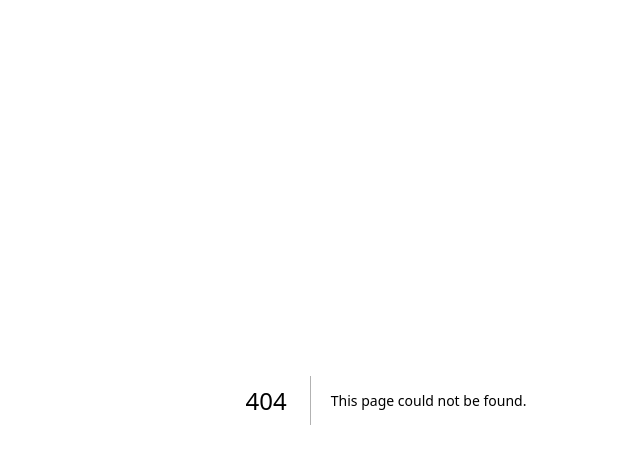
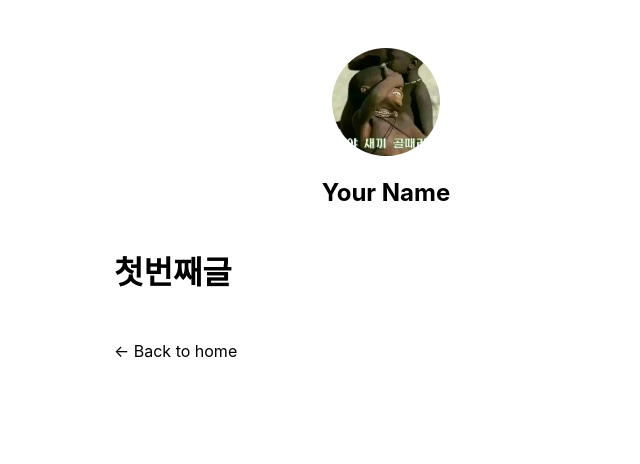
Before and after one commit to julboy2/nextjs-blog, a Next.js app: page /posts/first-post in a window 1280 px wide. Before the commit this address had no page. Shown: the top 464 px of the page, without its empty margins (254-894 px from the left). Built offline with nearby package versions, Linux system fonts and the light colour scheme.

Commit message:
css 적용

```diff
--- /dev/null
+++ b/components/Layout.js
@@ -0,0 +1,69 @@
+import Head from 'next/head';
+import Image from 'next/image';
+import styles from './layout.module.css';
+import utilStyles from '../styles/utils.module.css';
+import Link from 'next/link';
+
+const name = 'Your Name';
+export const siteTitle = 'Next.js Sample Website';
+
+export default function Layout({ children, home }) {
+  return (
+    <div className={styles.container}>
+      <Head>
+        <link rel="icon" href="/favicon.ico" />
+        <meta
+          name="description"
+          content="Learn how to build a personal website using Next.js"
+        />
+        <meta
+          property="og:image"
+          content={`https://og-image.vercel.app/${encodeURI(
+            siteTitle,
+          )}.png?theme=light&md=0&fontSize=75px&images=https%3A%2F%2Fassets.vercel.com%2Fimage%2Fupload%2Ffront%2Fassets%2Fdesign%2Fnextjs-black-logo.svg`}
+        />
+        <meta name="og:title" content={siteTitle} />
+        <meta name="twitter:card" content="summary_large_image" />
+      </Head>
+      <header className={styles.header}>
+        {home ? (
+          <>
+            <Image
+              priority
+              src="/images/profile.jpg"
+              className={utilStyles.borderCircle}
+              height={144}
+              width={144}
+              alt=""
+            />
+            <h1 className={utilStyles.heading2Xl}>{name}</h1>
+          </>
+        ) : (
+          <>
+            <Link href="/">
+              <Image
+                priority
+                src="/images/profile.jpg"
+                className={utilStyles.borderCircle}
+                height={108}
+                width={108}
+                alt=""
+              />
+            </Link>
+            <h2 className={utilStyles.headingLg}>
+              <Link href="/" className={utilStyles.colorInherit}>
+                {name}
+              </Link>
+            </h2>
+          </>
+        )}
+      </header>
+      <main>{children}</main>
+      {!home && (
+        <div className={styles.backToHome}>
+          <Link href="/">← Back to home</Link>
+        </div>
+      )}
+    </div>
+  );
+}
--- /dev/null
+++ b/components/layout.module.css
@@ -0,0 +1,15 @@
+.container {
+    max-width: 36rem;
+    padding: 0 1rem;
+    margin: 3rem auto 6rem;
+  }
+
+  .header {
+    display: flex;
+    flex-direction: column;
+    align-items: center;
+  }
+
+  .backToHome {
+    margin: 3rem 0 0;
+  }
--- /dev/null
+++ b/pages/posts/first-post.js
@@ -0,0 +1,13 @@
+import Head from "next/head";
+import Layout from "../../components/Layout";
+
+export default function FirstPost(){
+    return (
+    <Layout>
+    <Head>
+        <title>첫번째 글 타이틀</title>
+    </Head>
+        <h1>첫번째글</h1>
+    </Layout>
+    )
+}
--- /dev/null
+++ b/styles/utils.module.css
@@ -0,0 +1,52 @@
+.heading2Xl {
+    font-size: 2.5rem;
+    line-height: 1.2;
+    font-weight: 800;
+    letter-spacing: -0.05rem;
+    margin: 1rem 0;
+  }
+
+  .headingXl {
+    font-size: 2rem;
+    line-height: 1.3;
+    font-weight: 800;
+    letter-spacing: -0.05rem;
+    margin: 1rem 0;
+  }
+
+  .headingLg {
+    font-size: 1.5rem;
+    line-height: 1.4;
+    margin: 1rem 0;
+  }
+
+  .headingMd {
+    font-size: 1.2rem;
+    line-height: 1.5;
+  }
+
+  .borderCircle {
+    border-radius: 9999px;
+  }
+
+  .colorInherit {
+    color: inherit;
+  }
+
+  .padding1px {
+    padding-top: 1px;
+  }
+
+  .list {
+    list-style: none;
+    padding: 0;
+    margin: 0;
+  }
+
+  .listItem {
+    margin: 0 0 1.25rem;
+  }
+
+  .lightText {
+    color: #666;
+  }
```
Also changed, not shown: pages/index.js (+13 -64 lines), public/images/profile.jpg (added).
